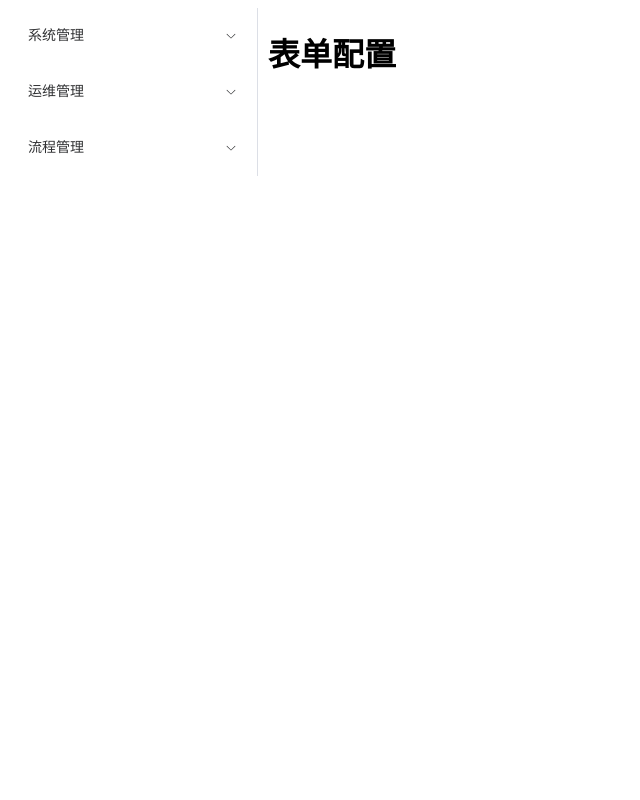
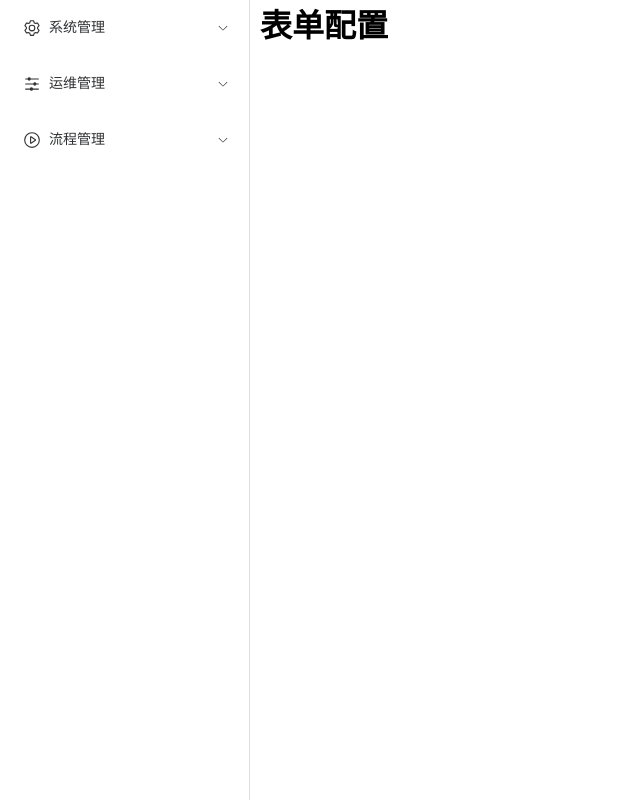
Before and after one commit to AngLi1997/la-data-platform-web, a Vue app: page /process/formConfig in a window 1280 px wide. Shown: the whole page, without its empty margins (0-640 px from the left). Built offline with nearby package versions, Linux system fonts and the light colour scheme; the HTML template or start-up script is replaced by a standard one.

Commit message:
add icon

```diff
--- a/package.json
+++ b/package.json
@@ -11,6 +11,7 @@
     "type-check": "vue-tsc --build --force"
   },
   "dependencies": {
+    "@element-plus/icons-vue": "^2.3.1",
     "element-plus": "^2.8.7",
     "pinia": "^2.2.6",
     "vue": "^3.5.12",
--- a/src/assets/base.css
+++ b/src/assets/base.css
@@ -1,3 +1,7 @@
+* {
+    margin: 0;
+    padding: 0;
+}
 a {
     text-decoration: none;
     color: black;
--- a/src/components/menu/LaSubMenu.vue
+++ b/src/components/menu/LaSubMenu.vue
@@ -12,14 +12,18 @@
     <template v-for="menu in menus" :key="menu.id">
         <el-sub-menu v-if="menu.children?.length !== 0" :index="menu.id">
             <template #title>
-                <i :class="menu.icon"></i>
+                <el-icon>
+                    <component :is="menu.icon" />
+                </el-icon>
                 <span>{{menu.label}}</span>
             </template>
             <la-sub-menu v-if="menu.children?.length !== 0" :menus="menu.children"/>
         </el-sub-menu>
         <router-link v-else :to="menu.path || ''">
             <el-menu-item :index="menu.id">
-                <i :class="menu.icon"></i>
+                <el-icon>
+                    <component :is="menu.icon" />
+                </el-icon>
                 <template #title>{{menu.label}}</template>
             </el-menu-item>
         </router-link>
--- a/src/main.ts
+++ b/src/main.ts
@@ -7,11 +7,15 @@ import App from './App.vue'
 import router from './router'
 import ElementPlus from 'element-plus'
 import 'element-plus/dist/index.css'
+import * as ElementPlusIconsVue from '@element-plus/icons-vue'
 
 const app = createApp(App)
 
 app.use(createPinia())
 app.use(router)
 app.use(ElementPlus)
+for (const [key, component] of Object.entries(ElementPlusIconsVue)) {
+    app.component(key, component)
+  }
 
 app.mount('#app')
--- a/src/views/Main.vue
+++ b/src/views/Main.vue
@@ -10,75 +10,75 @@ const menus = ref([] as LaMenuType[])
 menus.value = [{
         id:"1",
         label:"系统管理",
-        icon:"system",
+        icon:"Setting",
         children:[{
             id:"11",
             label:"用户管理",
-            icon:"user",
+            icon:"User",
             path: "/system/user",
             children:[]
         },{
             id:"12",
             label:"角色管理",
-            icon:"role",
+            icon:"Avatar",
             path: "/system/role",
             children:[]
         },{
             id:"13",
             label:"权限管理",
-            icon:"permission",
+            icon:"View",
             path: "/system/permission",
             children:[]
         },{
             id:"14",
             label:"菜单管理",
-            icon:"menu",
+            icon:"MessageBox",
             path: "/system/menu",
             children:[]
         }]
     },{
         id:"2",
         label:"运维管理",
-        icon:"pm",
+        icon:"Operation",
         children:[{
             id:"21",
             label:"数据源管理",
-            icon:"pm",
+            icon:"Connection",
             path: "/om/datasource",
             children:[]
         },{
             id:"22",
             label:"接口管理",
-            icon:"pm",
+            icon:"Link",
             path: "/om/api",
             children:[]
         },{
             id:"23",
             label:"服务管理",
-            icon:"pm",
+            icon:"MostlyCloudy",
             path: "/om/service",
             children:[]
         },{
             id:"24",
             label:"文档管理",
-            icon:"pm",
+            icon:"Document",
             path: "/om/doc",
             children:[]
         }]
     },{
         id:"3",
         label:"流程管理",
-        icon:"pm",
+        icon:"VideoPlay",
         children:[{
             id:"31",
             label:"流程配置",
-            icon:"pm",
+            icon:"Finished",
             path: "/process/processConfig",
             children:[]
         },{
             id:"32",
             label:"表单管理",
-            icon:"pm",
+            icon:"Tickets",
             path: "/process/formConfig",
             children:[]
         }]
@@ -109,7 +109,7 @@ menus.value = [{
     flex-direction: row;
     flex-wrap: nowrap;
     justify-content: space-around;
-    height: calc(100vh - 20px);
+    height: 100vh;
 }
 #menu {
     width: 250px;
@@ -119,7 +119,7 @@ menus.value = [{
 #nav {
     flex-grow: 1;
 }
-.p-menu-item-content {
-    margin: 10px;
+.el-menu {
+    height: 100vh;
 }
 </style>
```
Also changed, not shown: 1 other file (tests, documents, lock files or other folders).
